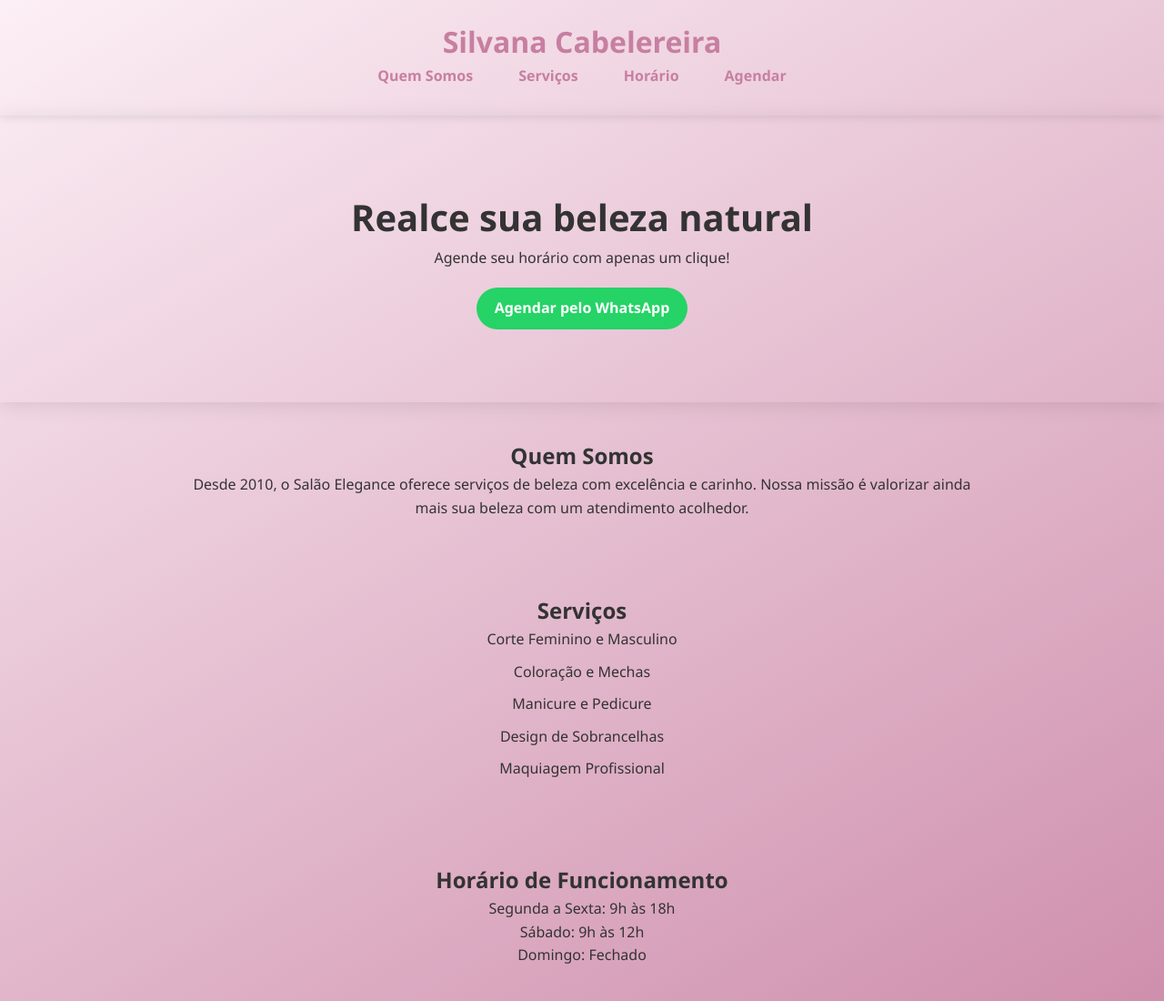
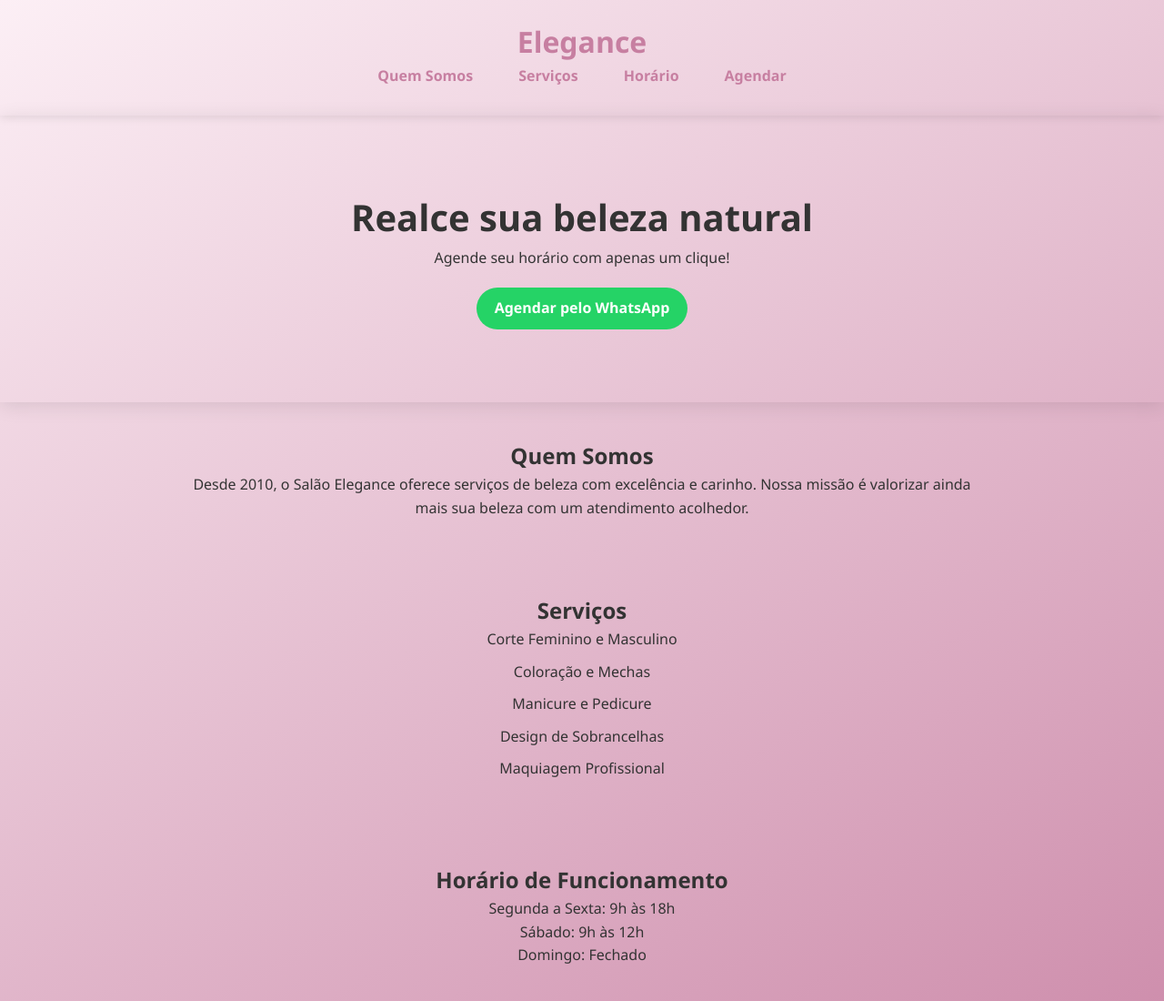
Before and after one commit to fermartjunior/Teste-Cabelereira, a plain HTML site: page index.html in a window 1280 px wide. Shown: the top 1100 px of the page at 91% size. Drawn offline with Linux system fonts and the light colour scheme.

Commit message:
Correçao HTML

```diff
--- a/index.html
+++ b/index.html
@@ -10,7 +10,7 @@
 
 <body>
     <header>
-        <h1>Silvana Cabelereira</h1>
+        <h1>Elegance</h1>
         <div class="menu-toggle">
             <div></div>
             <div></div>
```
